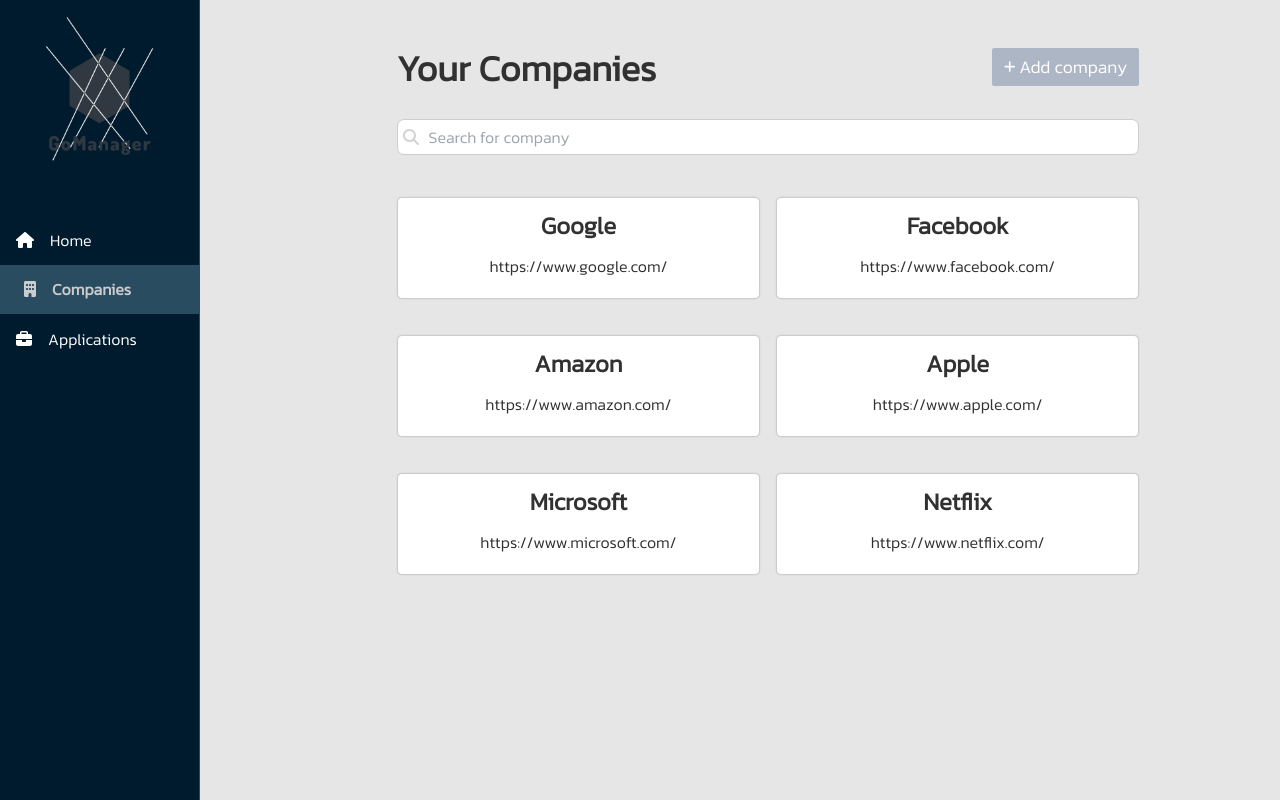
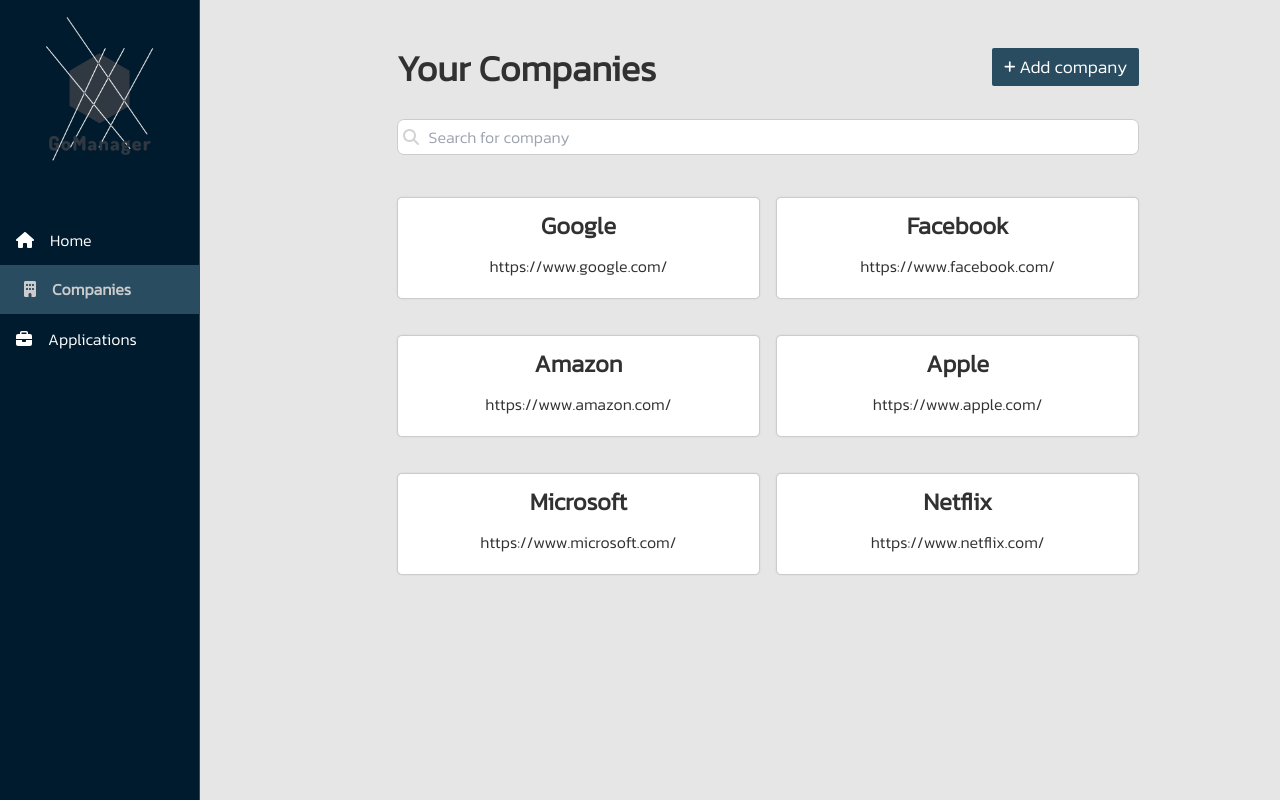
Before and after one commit to Tiburso/GoManager, a Next.js app in the folder client/: page /companies in a window 1280 px wide. Built offline with nearby package versions, Linux system fonts and the light colour scheme.

Commit message:
Update background color in Button module CSS

```diff
--- a/client/app/styles/Button.module.css
+++ b/client/app/styles/Button.module.css
@@ -2,7 +2,7 @@
 .btn {
   height: 100%;
   color: #fff;
-  background-color: var(--secondary-rgb);
+  background-color: var(--primary-rgb);
   border-radius: 2px;
   cursor: pointer;
   font-size: 1.1rem;
```
